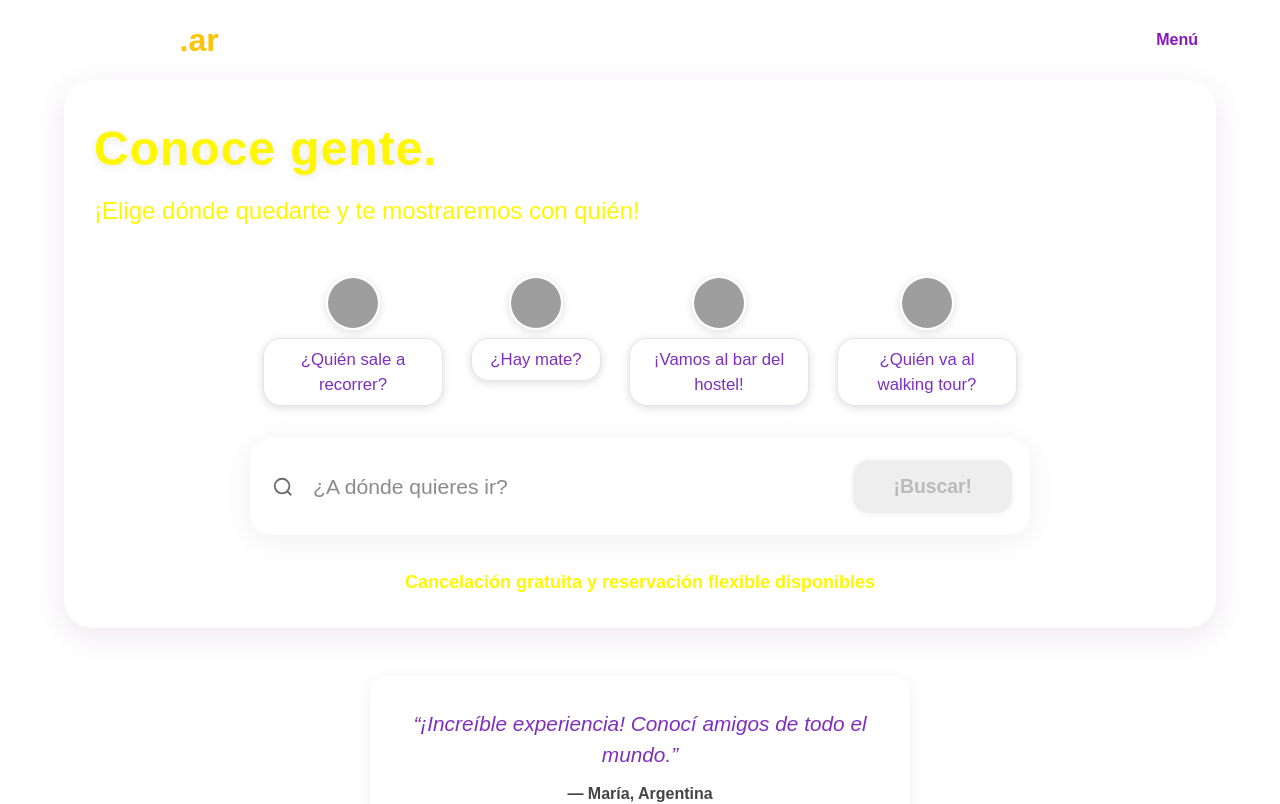
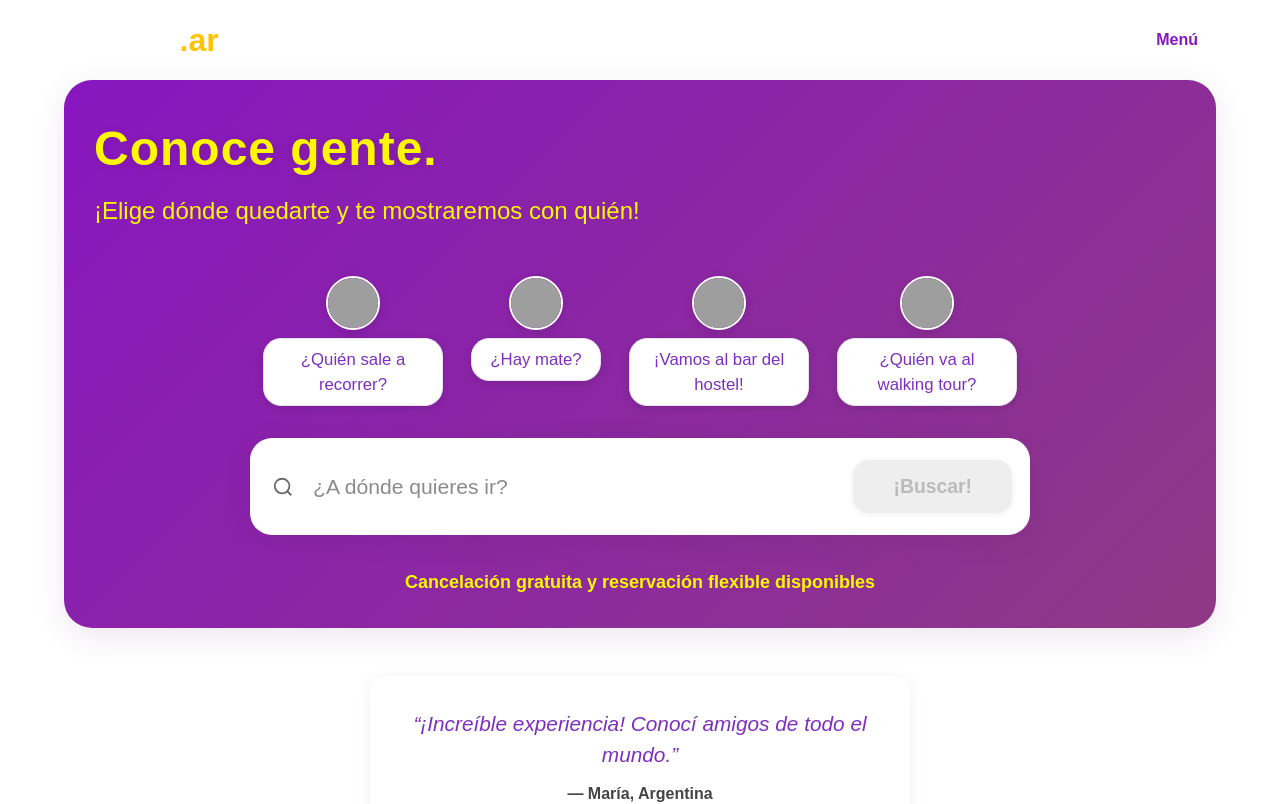
Before and after one commit to givemefire44/hostels.ar, a Next.js app: page / in a window 1280 px wide. Shown: the top 804 px of the page. Built offline with nearby package versions, Linux system fonts and the light colour scheme; grey boxes are pictures that could not be loaded.

Commit message:
Update MainHeroLayout.tsx

```diff
--- a/app/layouts/MainHeroLayout.tsx
+++ b/app/layouts/MainHeroLayout.tsx
@@ -5,7 +5,7 @@ export default function MainHeroLayout({ children }) {
   return (
     <section
       style={{
-        background: "#fff", // Fondo blanco
+        background: "linear-gradient(135deg, #8816c0 0%, #8f3985 100%)", // Vuelve el gradiente violeta
         padding: "48px 0 32px 0",
         borderRadius: 28,
         boxShadow: "0 8px 32px rgba(80,0,80,0.10)"
```
